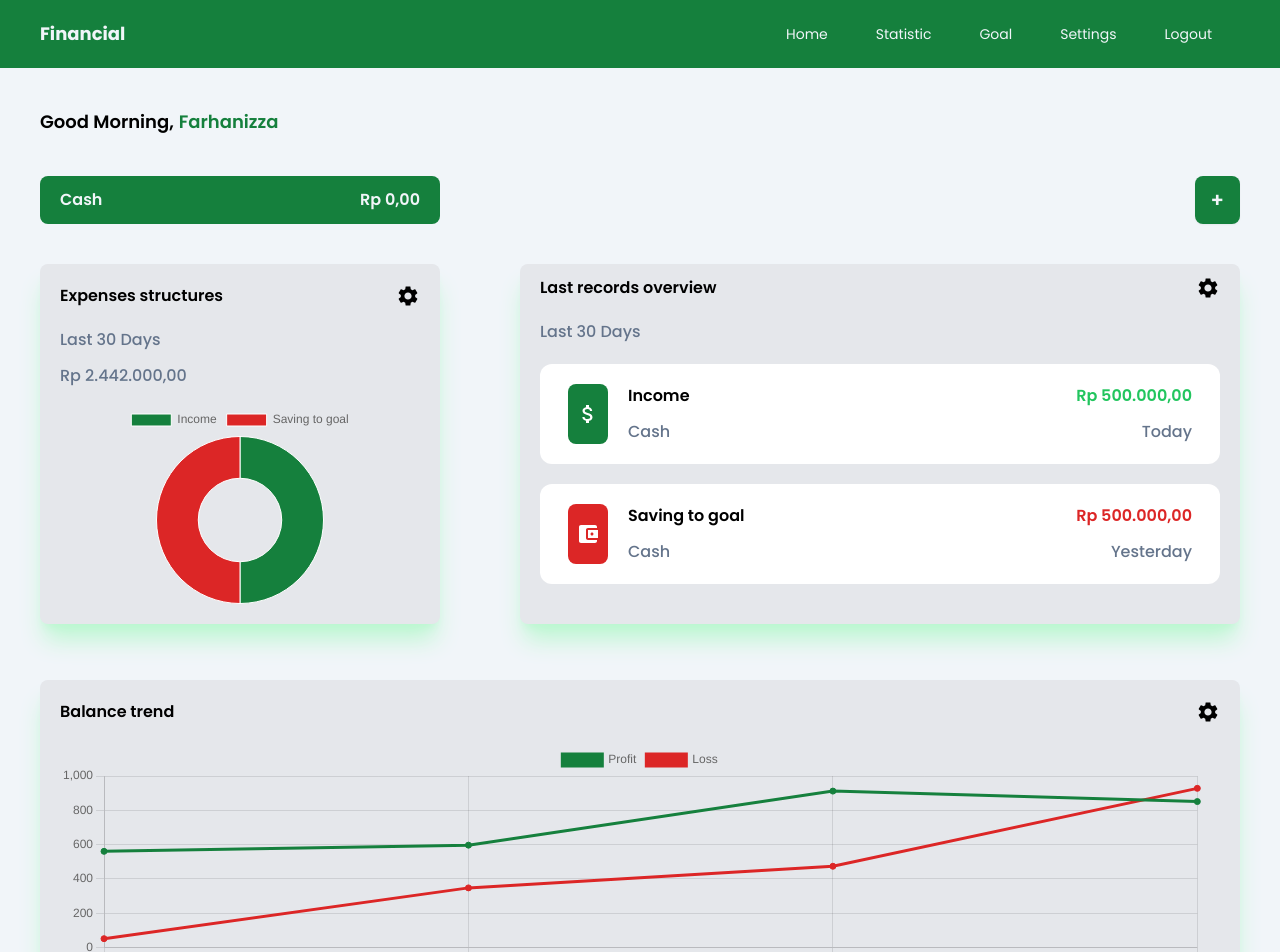
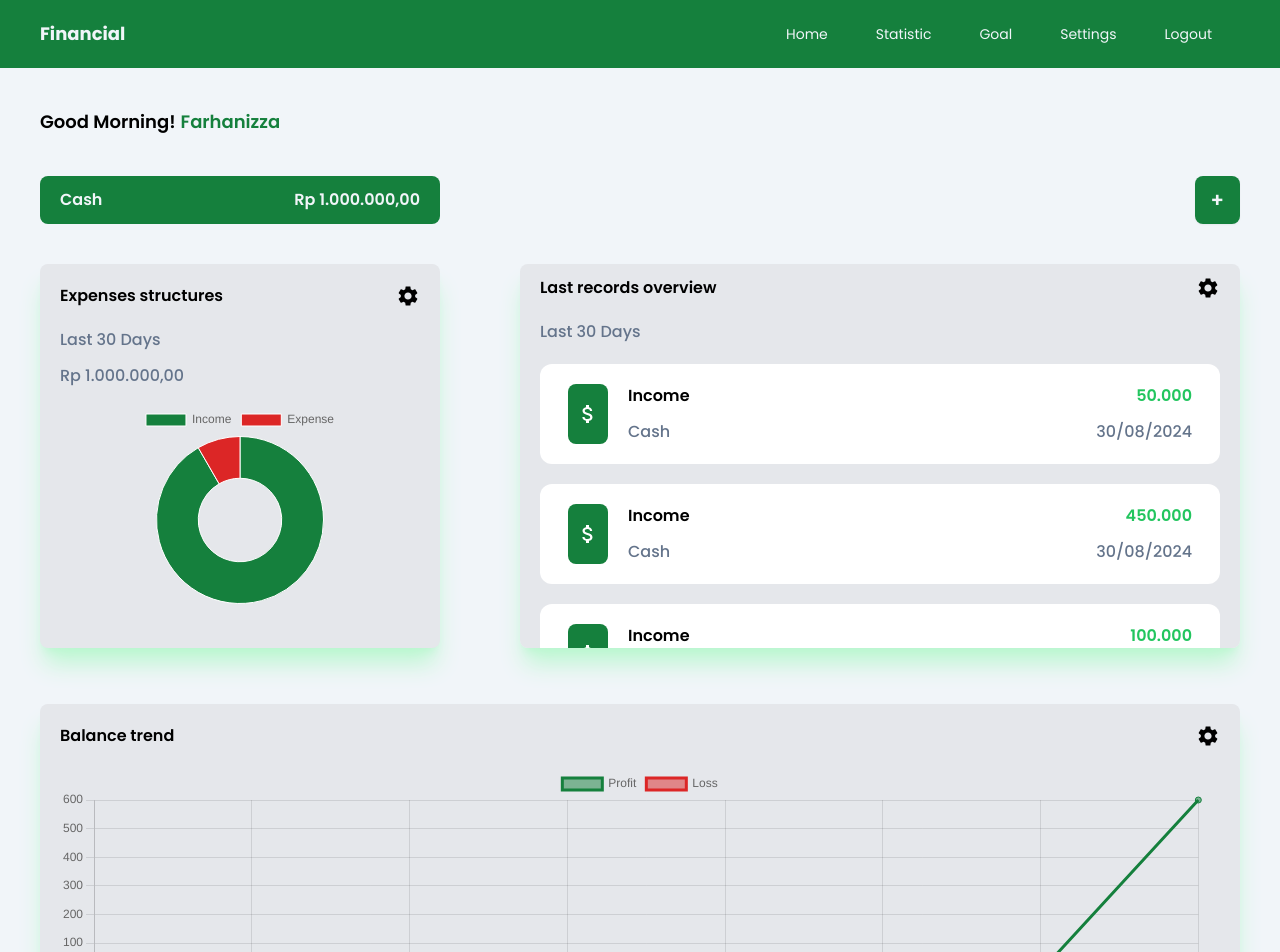
Before and after one commit to farhanizza/application-financial-management, a React (Create React App) app: page /home/1 in a window 1280 px wide. Shown: the top 952 px of the page. Built offline with nearby package versions, Linux system fonts and the light colour scheme; data requests are answered from the project's data file.

Commit message:
Add new Feature

```diff
--- a/db.json
+++ b/db.json
@@ -4,8 +4,49 @@
       "username": "farhanizza",
       "email": "farhan@gmail.com",
       "password": "$2a$10$Tp3uy8VTg8yBdNWwASZv5e6aUIqAmVc5vXaPe/4jKeYf3gAuzHBxe",
-			"balance": 0,
       "id": 1
+    }
+  ],
+  "users_balance": [
+    {
+      "id_user": "1",
+      "type": "Income",
+      "category": "Cash",
+      "amount": "50.000",
+      "date": "2024-08-30T07:36:12.943Z",
+      "id": 1
+    },
+    {
+      "id_user": "1",
+      "type": "Income",
+      "category": "Cash",
+      "amount": "450.000",
+      "date": "2024-08-30T07:36:28.785Z",
+      "id": 2
+    },
+    {
+      "id_user": "1",
+      "type": "Income",
+      "category": "Cash",
+      "amount": "100.000",
+      "date": "2024-08-30T07:53:29.791Z",
+      "id": 3
+    },
+    {
+      "id_user": "1",
+      "type": "Food",
+      "category": "Cash",
+      "amount": "100.000",
+      "date": "2024-09-02T07:55:28.324Z",
+      "id": 4
+    },
+    {
+      "id_user": "1",
+      "type": "Income",
+      "category": "Cash",
+      "amount": "500.000",
+      "date": "2024-09-04T07:06:41.881Z",
+      "id": 5
     }
   ]
 }
--- a/src/App.js
+++ b/src/App.js
@@ -16,7 +16,10 @@ export default function App() {
 				<Route path="/" element={<Login />} />
 				<Route path="/home/:id" element={<Dashboard />} />
 				<Route path="/register" element={<Register />} />
-				<Route path="/statistic" element={<Statistics name="Statistics" />} />
+				<Route
+					path="/statistic/:id"
+					element={<Statistics name="Statistics" />}
+				/>
 				<Route path="/goal" element={<Goal name="Goal" />} />
 				<Route path="/goal/:id" element={<GoalDetail />} />
 				<Route path="/settings" element={<Settings />} />
--- a/src/assets/css/index.css
+++ b/src/assets/css/index.css
@@ -113,3 +113,24 @@ body {
 	font-weight: 900;
 	font-style: italic;
 }
+
+/* Scrollbar */
+
+/* styles.css atau file CSS kustom Anda */
+.scrollbar-custom::-webkit-scrollbar {
+	width: 12px; /* Lebar scrollbar */
+}
+
+.scrollbar-custom::-webkit-scrollbar-thumb {
+	background-color: #ffffff; /* Warna scrollbar */
+	border-radius: 10px; /* Rounded corners untuk scrollbar */
+}
+
+.scrollbar-custom::-webkit-scrollbar-track {
+	background-color: #f0f0f0; /* Warna latar belakang track scrollbar */
+}
+
+.scrollbar-custom {
+	scrollbar-width: thin; /* Untuk Firefox */
+	scrollbar-color: #ffffff #f0f0f0; /* Untuk Firefox */
+}
--- /dev/null
+++ b/src/helpers/FormatDate.js
@@ -0,0 +1,9 @@
+export const formatDate = (isoDate) => {
+	const date = new Date(isoDate);
+
+	const day = String(date.getDate()).padStart(2, '0');
+	const month = String(date.getMonth() + 1).padStart(2, '0'); // Bulan mulai dari 0
+	const year = date.getFullYear();
+
+	return `${day}/${month}/${year}`;
+};
--- /dev/null
+++ b/src/helpers/Greetings.js
@@ -0,0 +1,19 @@
+function greetUser(timeString) {
+	const date = new Date(timeString);
+
+	const hours = date;
+
+	let greeting;
+
+	if (hours >= 0 && hours < 12) {
+		greeting = 'Good Morning!';
+	} else if (hours >= 12 && hours < 18) {
+		greeting = 'Good Afternoon!';
+	} else {
+		greeting = 'Good Night!';
+	}
+
+	return greeting;
+}
+
+export default greetUser;
--- /dev/null
+++ b/src/helpers/TotalAmount.js
@@ -0,0 +1,34 @@
+import axios from 'axios';
+
+export const TotalAmount = async (id) => {
+	const id_user = id[0];
+
+	try {
+		const responseBalance = await axios.get(
+			`http://localhost:3001/users_balance?id_user=${id_user}`
+		);
+
+		const data = responseBalance.data;
+
+		const IncomeData = data
+			?.filter((item) => item.type === 'Income')
+			.map((item) => {
+				const balance = item.amount || '0';
+				return parseFloat(balance.replace('.', ''));
+			})
+			.reduce((acc, value) => acc + value, 0);
+
+		const ExpenseData = data
+			?.filter((item) => item.type !== 'Income')
+			.map((item) => {
+				const balance = item.amount || '0';
+				return parseFloat(balance.replace('.', ''));
+			})
+			.reduce((acc, value) => acc + value, 0);
+
+		return IncomeData - ExpenseData;
+	} catch (error) {
+		console.error('Error fetching balance:', error);
+		return 0;
+	}
+};
--- /dev/null
+++ b/src/helpers/hooks/useFetch.js
@@ -0,0 +1,26 @@
+import axios from 'axios';
+import { useState, useEffect } from 'react';
+
+const useFetch = (url) => {
+	const [data, setData] = useState(null);
+	const [error, setError] = useState(null);
+	const [loading, setLoading] = useState(false);
+
+	useEffect(() => {
+		(async function () {
+			try {
+				setLoading(true);
+				const response = await axios.get(url);
+				setData(response.data);
+			} catch (err) {
+				setError(err);
+			} finally {
+				setLoading(false);
+			}
+		})();
+	}, [url]);
+
+	return { data, error, loading };
+};
+
+export default useFetch;
--- a/src/pages/Dashboard.js
+++ b/src/pages/Dashboard.js
@@ -1,10 +1,21 @@
 import React, { useEffect, useState } from 'react';
-import Navbar from '../parts/Navbar';
+
+// Helpers
 import IDR from '../helpers/CurrencyIDR';
 import formatIDR from '../helpers/CurrencyChangeIDR';
+import capitalizeLetter from '../helpers/CapitalizeEachWord';
+import greetUser from '../helpers/Greetings';
+import { TotalAmount } from '../helpers/TotalAmount';
+import { formatDate } from '../helpers/FormatDate';
+// End
+
+// icon
 import SettingsIcon from '@mui/icons-material/Settings';
 import AttachMoneyIcon from '@mui/icons-material/AttachMoney';
 import AccountBalanceWalletIcon from '@mui/icons-material/AccountBalanceWallet';
+// End
+
+// Chart
 import { Doughnut, Line } from 'react-chartjs-2';
 import {
 	Chart as ChartJS,
@@ -17,10 +28,17 @@ import {
 	Legend,
 	ArcElement,
 } from 'chart.js';
+// End
+
+// Parts
+import Skeleton from '../parts/Skeleton';
+import Navbar from '../parts/Navbar';
+// End
+
+import { useParams } from 'react-router-dom';
 import axios from 'axios';
-import { useParams } from 'react-router-dom';
-import capitalizeLetter from '../helpers/CapitalizeEachWord';
-import Skeleton from '../parts/Skeleton';
+import '../assets/css/index.css';
+import useFetch from '../helpers/hooks/useFetch';
 
 ChartJS.register(
 	CategoryScale,
@@ -33,59 +51,20 @@ ChartJS.register(
 	ArcElement
 );
 export default function Dashboard() {
-	const records = [
-		{
-			title: 'Income',
-			type: 'profit',
-			category: 'Cash',
-			amount: '500000',
-			date: 'Today',
-		},
-		{
-			title: 'Saving to goal',
-			type: 'loss',
-			category: 'Cash',
-			amount: '500000',
-			date: 'Yesterday',
-		},
+	const monthNamesEnglish = [
+		'January',
+		'February',
+		'March',
+		'April',
+		'May',
+		'June',
+		'July',
+		'August',
+		'September',
+		'October',
+		'November',
+		'December',
 	];
-
-	const data = {
-		datasets: [
-			{
-				data: [500000, 500000],
-				backgroundColor: ['rgba(21,128,61)', 'rgba(220,38,38)'],
-				borderWidth: 1,
-			},
-		],
-		labels: ['Income', 'Saving to goal'],
-	};
-
-	function getRandomNumber(min, max) {
-		return Math.floor(Math.random() * (max - min + 1)) + min;
-	}
-
-	const data_line = {
-		labels: ['February 30', 'March 30', 'April 30', 'May 30'],
-		datasets: [
-			{
-				label: 'Profit',
-				data: ['February 30', 'March 30', 'April 30', 'May 30'].map(() =>
-					getRandomNumber(0, 1000)
-				),
-				borderColor: 'rgba(21,128,61)',
-				backgroundColor: 'rgba(21,128,61)',
-			},
-			{
-				label: 'Loss',
-				data: ['February 30', 'March 30', 'April 30', 'May 30'].map(() =>
-					getRandomNumber(0, 1000)
-				),
-				borderColor: 'rgba(220,38,38)',
-				backgroundColor: 'rgba(220,38,38)',
-			},
-		],
-	};
 
 	const opton_line = {
 		responsive: true,
@@ -103,9 +82,18 @@ export default function Dashboard() {
 	const [amount, setAmount] = useState('');
 	const [CategoryOption, setCategoryOption] = useState('');
 	const [Category, setCategory] = useState('');
-	const [dataUsers, setdataUsers] = useState(null);
+
+	const [dataUsers, setdataUsers] = useState({
+		dataUsers: null,
+		dataUsersBalance: null,
+		dataUsersLastRecord: null,
+	});
+
 	const [Error, setError] = useState(false);
 	const categoryOptionList = ['Cash', 'QRIS', 'Transfer'];
+	const [totalAmount, setTotalAmount] = useState(null);
+	const now = new Date();
+
 	const { id } = useParams();
 
 	const categoryList = [
@@ -116,16 +104,54 @@ export default function Dashboard() {
 		'Transportation',
 		'Vechicle',
 	];
-	const insertBudgetButton = (e) => {
+	const insertBudgetButton = async (e) => {
 		// Send to Backend
+		try {
+			const data = {
+				id_user: id,
+				type: Category,
+				category: CategoryOption,
+				amount: amount,
+				date: now,
+			};
+
+			const response = await axios.post(
+				'http://localhost:3001/users_balance',
+				data,
+				{
+					headers: {
+						'Content-type': 'application/json',
+					},
+				}
+			);
+			window.location.reload();
+		} catch (error) {
+			setError(true);
+			console.log(error.response ? error.response.data : error.message);
+		}
 	};
 
 	useEffect(() => {
-		const getData = async () => {
+		const GetData = async () => {
 			try {
 				const response = await axios.get(`http://localhost:3001/users/${id}`);
-				setdataUsers(response.data);
-				console.log(response);
+
+				const responseBalance = await axios.get(
+					`http://localhost:3001/users_balance?id_user=${id}`
+				);
+
+				const thirtyDaysAgo = new Date(now.setDate(now.getDate() - 30));
+
+				const filteredLastRecord = responseBalance.data.filter((item) => {
+					const itemDate = new Date(item.date);
+					return itemDate >= thirtyDaysAgo;
+				});
+
+				setdataUsers({
+					dataUsers: response.data,
+					dataUsersBalance: responseBalance.data,
+					dataUsersLastRecord: filteredLastRecord,
+				});
 			} catch (error) {
 				console.error(
 					'Error fetching data:',
@@ -136,20 +162,118 @@ export default function Dashboard() {
 			}
 		};
 
-		getData();
+		GetData();
 	}, [id]);
+
+	const Income = dataUsers?.dataUsersBalance
+		?.filter((balance) => balance.type === 'Income')
+		.map((balance) => {
+			return parseFloat(balance.amount?.replace('.', '') || '0');
+		})
+		.reduce((acc, value) => acc + value, 0);
+
+	const AmountDate = dataUsers?.dataUsersBalance
+		?.filter((balance) => balance.type === 'Income')
+		.map((balance) => {
+			const date = new Date(balance.date);
+			const monthIndex = date.getMonth();
+			return monthNamesEnglish[monthIndex];
+		});
+
+	const Expense = dataUsers?.dataUsersBalance
+		?.filter((balance) => balance.type !== 'Income')
+		.map((balance) => {
+			return parseFloat(balance.amount?.replace('.', '') || '0');
+		})
+		.reduce((acc, value) => acc + value, 0);
+
+	const data = {
+		datasets: [
+			{
+				data: [Income, Expense],
+				backgroundColor: ['rgba(21,128,61)', 'rgba(220,38,38)'],
+				borderWidth: 1,
+			},
+		],
+		labels: ['Income', 'Expense'],
+	};
+
+	const parseAmount = (amount) => {
+		// Menghapus karakter yang tidak diinginkan dan mengubah ke angka
+		return parseFloat(amount.replace(/[^\d.-]/g, '')) || 0;
+	};
+
+	const currentMonthIndex = now.getMonth();
+	const filteredMonths = monthNamesEnglish.slice(0, currentMonthIndex + 1);
+
+	const incomeData = filteredMonths.map((month) => {
+		return dataUsers?.dataUsersBalance
+			?.filter(
+				(balance) =>
+					balance.type === 'Income' &&
+					new Date(balance.date).toLocaleString('default', {
+						month: 'long',
+					}) === month
+			)
+			.reduce((sum, balance) => sum + parseAmount(balance.amount), 0);
+	});
+
+	console.log(incomeData);
+
+	const lossData = filteredMonths.map((month) => {
+		return dataUsers?.dataUsersBalance
+			?.filter(
+				(balance) =>
+					balance.type !== 'Income' &&
+					new Date(balance.date).toLocaleString('default', {
+						month: 'long',
+					}) === month
+			)
+			.reduce((sum, balance) => sum + parseAmount(balance.amount), 0);
+	});
+
+	const data_line = {
+		labels: filteredMonths,
+		datasets: [
+			{
+				label: 'Profit',
+				data: incomeData,
+				borderColor: 'rgba(21,128,61,1)',
+				backgroundColor: 'rgba(21,128,61,0.5)',
+			},
+			{
+				label: 'Loss',
+				data: lossData,
+				borderColor: 'rgba(220,38,38,1)',
+				backgroundColor: 'rgba(220,38,38,0.5)',
+			},
+		],
+	};
+
+	useEffect(() => {
+		const fetchTotalAmount = async () => {
+			if (dataUsers?.dataUsersBalance) {
+				const amount = await TotalAmount(
+					dataUsers?.dataUsersBalance?.map((balance) => balance.id_user)
+				);
+				setTotalAmount(amount);
+			}
+		};
+
+		fetchTotalAmount();
+	}, [dataUsers]);
 
 	return (
 		<>
 			<div className="bg-slate-100">
-				<Navbar />
+				{<Navbar id={dataUsers.dataUsers?.id} />}
 				<div className="mt-10 px-10 pb-10">
 					<h1 className="text-black font-semibold text-lg">
 						<div className="flex">
-							Good Morning,
-							{dataUsers ? (
+							{greetUser(now.getHours())}
+							{dataUsers.dataUsers ? (
 								<span className="text-green-700 ml-[5px] ">
-									{capitalizeLetter(dataUsers.username)}
+									{capitalizeLetter(dataUsers.dataUsers.username)}
 								</span>
 							) : (
 								<div className="flex items-center ml-[10px]">
@@ -168,9 +292,9 @@ export default function Dashboard() {
 								<div className="">
 									<p className="text-slate-100 font-semibold">Cash</p>
 								</div>
-								{dataUsers ? (
+								{dataUsers.dataUsersBalance ? (
 									<p className="text-slate-100 font-semibold">
-										{IDR(dataUsers.balance)}
+										{IDR(totalAmount)}
 									</p>
 								) : (
 									<div className="flex items-center justify-center">
@@ -193,7 +317,7 @@ export default function Dashboard() {
 						</button>
 					</div>
 					<div className="flex justify-between mt-10">
-						<div className="bg-gray-200 px-5 py-5 rounded-lg w-1/3 shadow-xl shadow-green-200">
+						<div className="bg-gray-200 px-5 py-5 rounded-lg w-1/3 shadow-xl shadow-green-200 scroll-auto">
 							<div className="flex justify-between">
 								<div className="">
 									<h1 className="font-semibold text-black">
@@ -205,7 +329,7 @@ export default function Dashboard() {
 							<div className="flex flex-col mt-5">
 								<h1 className="text-slate-500 font-medium">Last 30 Days</h1>
 								<h1 className="text-slate-500 font-medium mt-3">
-									{IDR(2442000)}
+									{IDR(totalAmount)}
 								</h1>
 								<div className="mt-4">
 									<Doughnut
@@ -220,9 +344,9 @@ export default function Dashboard() {
 
 						<div
 							className={
-								records.length === 2
+								dataUsers.dataUsersLastRecord == 2
 									? 'bg-gray-200 px-5 py-3 rounded-lg w-3/5 max-h-96 shadow-xl shadow-green-200'
-									: 'bg-gray-200 px-5 py-3 rounded-lg w-3/5 max-h-96 overflow-y-scroll shadow-xl shadow-green-200'
+									: 'bg-gray-200 px-5 py-3 rounded-lg w-3/5 max-h-96 overflow-y-scroll scrollbar-custom shadow-xl shadow-green-200'
 							}
 						>
 							<div className="flex justify-between">
@@ -235,23 +359,27 @@ export default function Dashboard() {
 							</div>
 							<div className="flex flex-col mt-5">
 								<h1 className="text-slate-500 font-medium">Last 30 Days</h1>
-								{records.map((record, index) => (
+								{Array.isArray(dataUsers.dataUsersLastRecord) &&
+								dataUsers.dataUsersLastRecord.length > 0 ? (
+									dataUsers.dataUsersLastRecord.map((record, index) => (
 										<div
 											key={index}
 											className="flex bg-white mt-5 rounded-xl px-7 py-5"
 										>
 											<div
 												className={
-												record.type === 'profit'
+													record.type === 'Income'
 														? 'bg-green-700 flex items-center justify-center rounded-lg mr-5 w-10 px-5'
-													: record.type === 'loss'
+														: categoryList.includes(record.type) &&
+														  record.type !== 'Income'
 														? 'bg-red-600 flex items-center justify-center rounded-lg mr-5 w-10 px-5'
 														: ''
 												}
 											>
-											{record.type === 'profit' ? (
+												{record.type === 'Income' ? (
 													<AttachMoneyIcon className="text-white" />
-											) : record.type === 'loss' ? (
+												) : categoryList.includes(record.type) &&
+												  record.type !== 'Income' ? (
 													<AccountBalanceWalletIcon className="text-white" />
 												) : (
 													''
@@ -259,7 +387,7 @@ export default function Dashboard() {
 											</div>
 											<div className="flex flex-col w-full">
 												<div className="text-black font-semibold">
-												{record.title}
+													{record.type}
 												</div>
 												<h1 className="text-slate-500 font-medium mt-3">
 													{record.category}
@@ -268,25 +396,30 @@ export default function Dashboard() {
 											<div className="flex items-end flex-col">
 												<h1
 													className={
-													record.type === 'profit'
+														record.type === 'Income'
 															? 'text-green-500 font-semibold'
-														: record.type === 'loss'
+															: categoryList.includes(record.type) &&
+															  record.type !== 'Income'
 															? 'text-red-600 font-semibold'
 															: ''
 													}
 												>
-												{record.type === 'profit'
-													? IDR(record.amount)
-													: record.type === 'loss'
-													? IDR(record.amount)
+													{record.type === 'Income'
+														? record.amount
+														: categoryList.includes(record.type) &&
+														  record.type !== 'Income'
+														? record.amount
 														: ''}
 												</h1>
 												<h1 className="text-slate-500 font-medium mt-3">
-												{record.date}
+													{formatDate(record.date)}
 												</h1>
 											</div>
 										</div>
-								))}
+									))
+								) : (
+									<p>No records available.</p>
+								)}
 							</div>
 						</div>
 					</div>
@@ -333,7 +466,7 @@ export default function Dashboard() {
 									value={CategoryOption}
 									onChange={(e) => setCategoryOption(e.target.value)}
 								>
-									<option disabled value={(e) => setCategoryOption('')}>
+									<option value={(e) => setCategoryOption('')}>
 										Select category option
 									</option>
 									{categoryOptionList.map((value, index) => (
@@ -356,7 +489,7 @@ export default function Dashboard() {
 									value={Category}
 									onChange={(e) => setCategory(e.target.value)}
 								>
-									<option disabled value={(e) => setCategory('')}>
+									<option value={(e) => setCategory('')}>
 										Select category
 									</option>
 									{categoryList.map((value, index) => (
--- a/src/pages/Login.js
+++ b/src/pages/Login.js
@@ -3,6 +3,7 @@ import auth_page from '../assets/image/auth_page.png';
 import { Link, useNavigate } from 'react-router-dom';
 import axios from 'axios';
 import bcryptjs from 'bcryptjs';
+import Dashboard from './Dashboard';
 
 export default function Login() {
 	const [username, setUsername] = useState('');
--- a/src/pages/Register.js
+++ b/src/pages/Register.js
@@ -18,7 +18,6 @@ export default function Login() {
 				username: Username,
 				email: Email,
 				password: await bcryptjs.hash(Password, 10),
-				balance: 0,
 			};
 			const response = await axios.post('http://localhost:3001/users', data, {
 				headers: {
--- a/src/pages/Statistics.js
+++ b/src/pages/Statistics.js
@@ -1,4 +1,4 @@
-import React from 'react';
+import React, { useEffect, useState } from 'react';
 import Navbar from '../parts/Navbar';
 import {
 	AttachMoney,
@@ -6,12 +6,42 @@ import {
 	Settings,
 } from '@mui/icons-material';
 import IDR from '../helpers/CurrencyIDR';
+import axios from 'axios';
+import { useParams } from 'react-router-dom';
 
 export default function Statistics(props) {
+	const [dataUsers, setdataUsers] = useState({
+		dataUsers: null,
+	});
+	const [Error, setError] = useState(false);
+
+	const { id } = useParams();
+
+	useEffect(() => {
+		const getData = async () => {
+			try {
+				const response = await axios.get(`http://localhost:3001/users/${id}`);
+
+				setdataUsers({
+					dataUsers: response.data,
+				});
+			} catch (error) {
+				console.error(
+					'Error fetching data:',
+					error.response?.status,
+					error.response?.data
+				);
+				setError(true);
+			}
+		};
+
+		getData();
+	}, [id]);
+
 	return (
 		<>
 			<div className="bg-slate-100 h-screen">
-				<Navbar />
+				<Navbar id={dataUsers.dataUsers?.id} />
 				<div className="mt-10 px-10 pb-10">
 					<h1 className="text-black font-semibold text-lg">{props.name}</h1>
 					<div className="flex justify-between mt-10">
--- a/src/parts/Navbar.js
+++ b/src/parts/Navbar.js
@@ -1,7 +1,7 @@
 import React from 'react';
 import { Link } from 'react-router-dom';
 
-export default function Navbar() {
+export default function Navbar(id) {
 	const list_navbar = ['Home', 'Statistic', 'Goal', 'Settings', 'Logout'];
 	return (
 		<>
@@ -17,7 +17,7 @@ export default function Navbar() {
 									to={
 										list.toLowerCase() === 'logout'
 											? '/'
-											: `/${list.toLowerCase()}`
+											: `/${list.toLowerCase()}/${id?.id}`
 									}
 									className="text-md font-normal text-slate-100"
 								>
```
Lines whose indentation alone changed are shown as unchanged.
